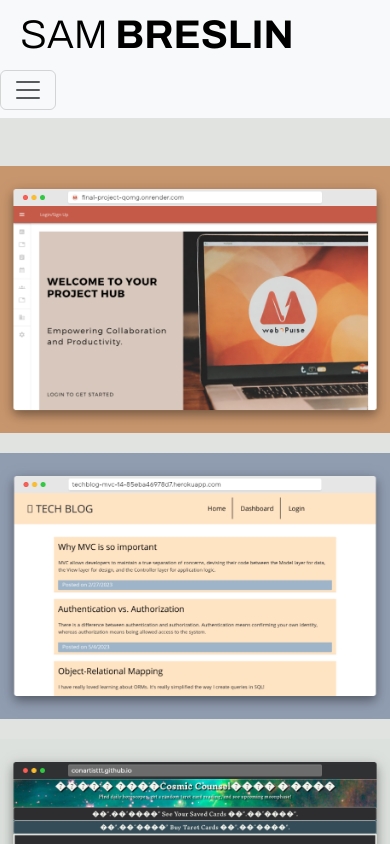
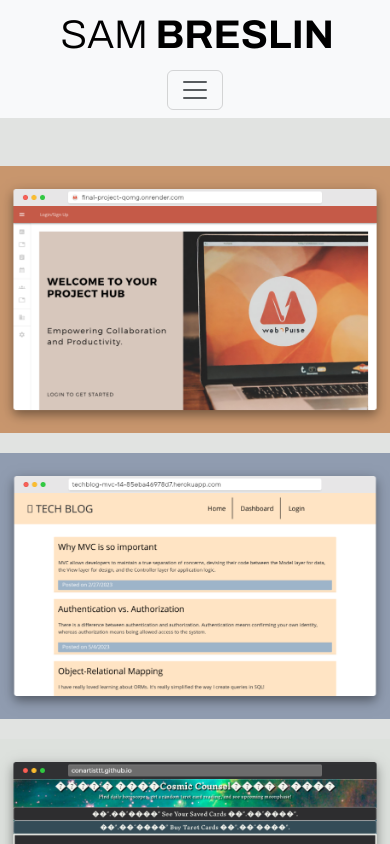
Before and after one commit to sambrez/react-portfolio, a React (Vite) app in the folder react-portfolio/: page /Portfolio in a window 390 px wide. Shown: the top 844 px of the page. Built offline with nearby package versions, Linux system fonts and the light colour scheme.

Commit message:
navbar media query update

```diff
--- a/react-portfolio/src/styles/Header.css
+++ b/react-portfolio/src/styles/Header.css
@@ -27,3 +27,24 @@
   max-height: 75vh;
   overflow-y: auto;
 }
+
+@media (max-width: 400px) {
+  .navbar-collapse {
+    display: flex;
+    flex-direction: column;
+    align-items: center;
+  }
+
+  #title {
+    text-align: center;
+    width: 100%;
+  }
+
+  .navbar-toggler {
+    margin: auto;
+    display: flex;
+    justify-content: center;
+    align-items: center;
+
+  }
+}
```
